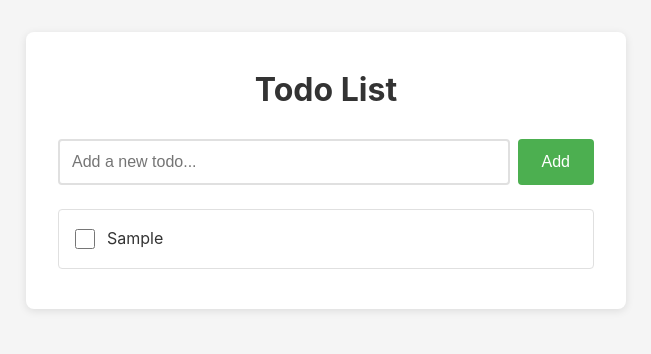
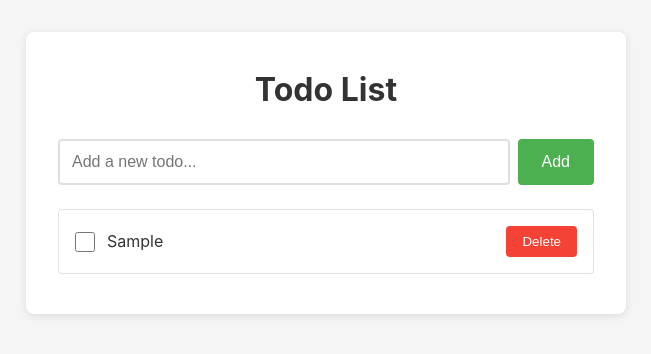
Before and after one commit to fernandoalvarezfp/simple-todo-list, a React (Vite) app: page / in a window 1280 px wide. Both pictures are taken after typing "Sample" into the empty fields and a click on the button "Add". Shown: the top 354 px of the page, without its empty margins (314-965 px from the left). Built offline with nearby package versions, Linux system fonts and the light colour scheme.

Commit message:
feat: implement delete todo

```diff
--- a/src/App.jsx
+++ b/src/App.jsx
@@ -23,11 +23,15 @@
     );
   };
 
+  const deleteTodo = (id) => {
+    setTodos(todos.filter((todo) => todo.id !== id));
+  };
+
   return (
     <div className="app">
       <h1>Todo List</h1>
       <TodoForm onAddTodo={addTodo} />
-      <TodoList todos={todos} onToggleTodo={toggleTodo} />
+      <TodoList todos={todos} onToggleTodo={toggleTodo} onDeleteTodo={deleteTodo} />
     </div>
   );
 }
--- a/src/components/TodoItem.css
+++ b/src/components/TodoItem.css
@@ -30,3 +30,17 @@
   text-decoration: line-through;
   color: #999;
 }
+
+.delete-button {
+  padding: 0.5rem 1rem;
+  background-color: #f44336;
+  color: white;
+  border: none;
+  border-radius: 4px;
+  cursor: pointer;
+  transition: background-color 0.2s;
+}
+
+.delete-button:hover {
+  background-color: #d32f2f;
+}
--- a/src/components/TodoItem.jsx
+++ b/src/components/TodoItem.jsx
@@ -1,6 +1,6 @@
 import "./TodoItem.css";
 
-function TodoItem({ todo, onToggle }) {
+function TodoItem({ todo, onToggle, onDelete }) {
   return (
     <li className="todo-item">
       <input
@@ -12,6 +12,12 @@
       <span className={`todo-text ${todo.completed ? "completed" : ""}`}>
         {todo.text}
       </span>
+      <button
+        className="delete-button"
+        onClick={() => onDelete(todo.id)}
+      >
+        Delete
+      </button>
     </li>
   );
 }
--- a/src/components/TodoList.jsx
+++ b/src/components/TodoList.jsx
@@ -1,7 +1,7 @@
 import TodoItem from "./TodoItem";
 import "./TodoList.css";
 
-function TodoList({ todos, onToggleTodo }) {
+function TodoList({ todos, onToggleTodo, onDeleteTodo }) {
   if (todos.length === 0) {
     return <p className="empty-message">No todos yet. Add one to get started!</p>;
   }
@@ -9,7 +9,12 @@
   return (
     <ul className="todo-list">
       {todos.map((todo) => (
-        <TodoItem key={todo.id} todo={todo} onToggle={onToggleTodo} />
+        <TodoItem
+          key={todo.id}
+          todo={todo}
+          onToggle={onToggleTodo}
+          onDelete={onDeleteTodo}
+        />
       ))}
     </ul>
   );
```
